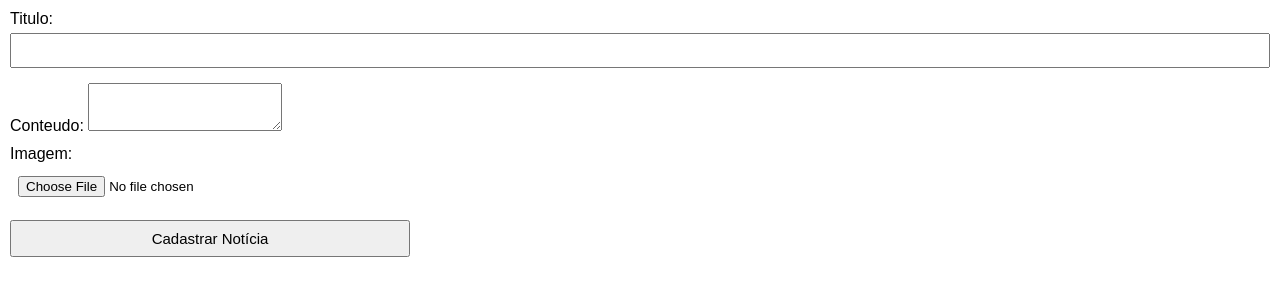
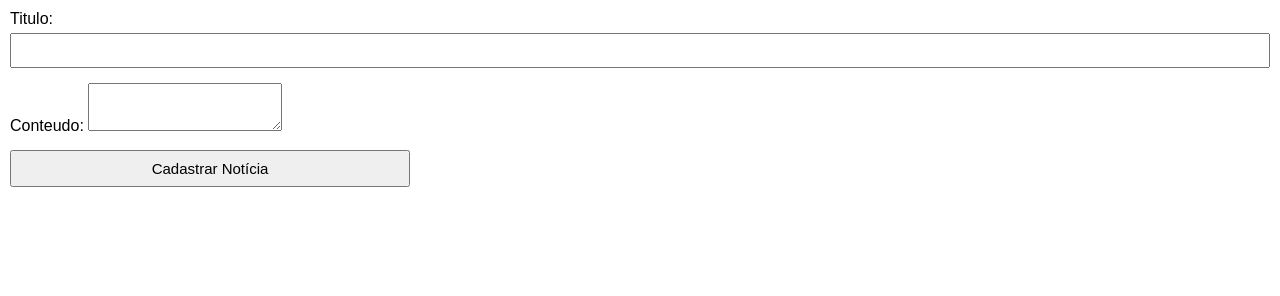
Before and after one commit to Vinicius44/Projeto_BLOG, a PHP site: page /Portf/painel/cadastrar_noticias in a window 1280 px wide. Shown: the part 155-451 px from the top of the page. Run offline with PHP 8.4, Linux system fonts and the light colour scheme; data that the repository does not hold is empty; some libraries are stand-ins or nearby versions; some web fonts are replaced.

```diff
--- a/pages/painel/cadastrar_noticias.php
+++ b/pages/painel/cadastrar_noticias.php
@@ -39,13 +39,6 @@
 
 
 
-
-	 <div class="container_cad">
-	 	<label>Imagem:</label>
-	 	<input class="w100" type="file" name="imagem">
-	 </div><!--container_cad-->
-
-
 	 <div class="container_cad">
 
 	 	<input class="w100" type="submit" name="acao" value="Cadastrar Notícia">
@@ -61,22 +54,20 @@
 	 		$categoria_id = $_POST['categoria_id'];
 	 		$titulo = $_POST["titulo"];
 	 		$conteudo = $_POST["conteudo"];
-	 		$imagem = $_FILES["imagem"];
+
 
 
 
 	 		if($conteudo == "" || $titulo == ""){
 	 			echo "Erro, todos os campos não foram preenchidos!";
-	 		}else if($imagem["tmp_name"] == ""){
-	 			echo "Erro, o arquivo não foi selecionado.";
+
 	 		}else{
 
-	 			if(Painel::imagemValida($imagem)){
 	 				$sql = Mysql::conectar()->prepare("SELECT * FROM `tb_site.noticias` WHERE titulo = ? AND categoria_id = ?");
 	 				$sql->execute(array($titulo, $categoria_id));
 
 	 				if($sql->rowCount() == 0){
-	 					$imagemNome = Painel::uploadFile($imagem);
+	 					$imagemNome = "i.png";
 	 					$slug = Painel::generateSlug($titulo);
 
 	 					$arr = ["categoria_id" => $categoria_id, "titulo" => $titulo, "conteudo" => $conteudo, "imagem" => $imagemNome, "slug" => $slug, "tabela" => "tb_site.noticias"];
@@ -86,10 +77,8 @@
 	 					echo '<p style="font-family: sans-serif;">A noticia foi armazenada com sucesso!</p>';
 
 
-	 				}
-	 			}else{
-	 				echo "Imagem inválida.";
 	 			}
+
 
 
 	 		}
```
Also changed, not shown: pages/noticia_single.php (+7 -1 lines), uploads/63b8d85b94b4b.png (added).
